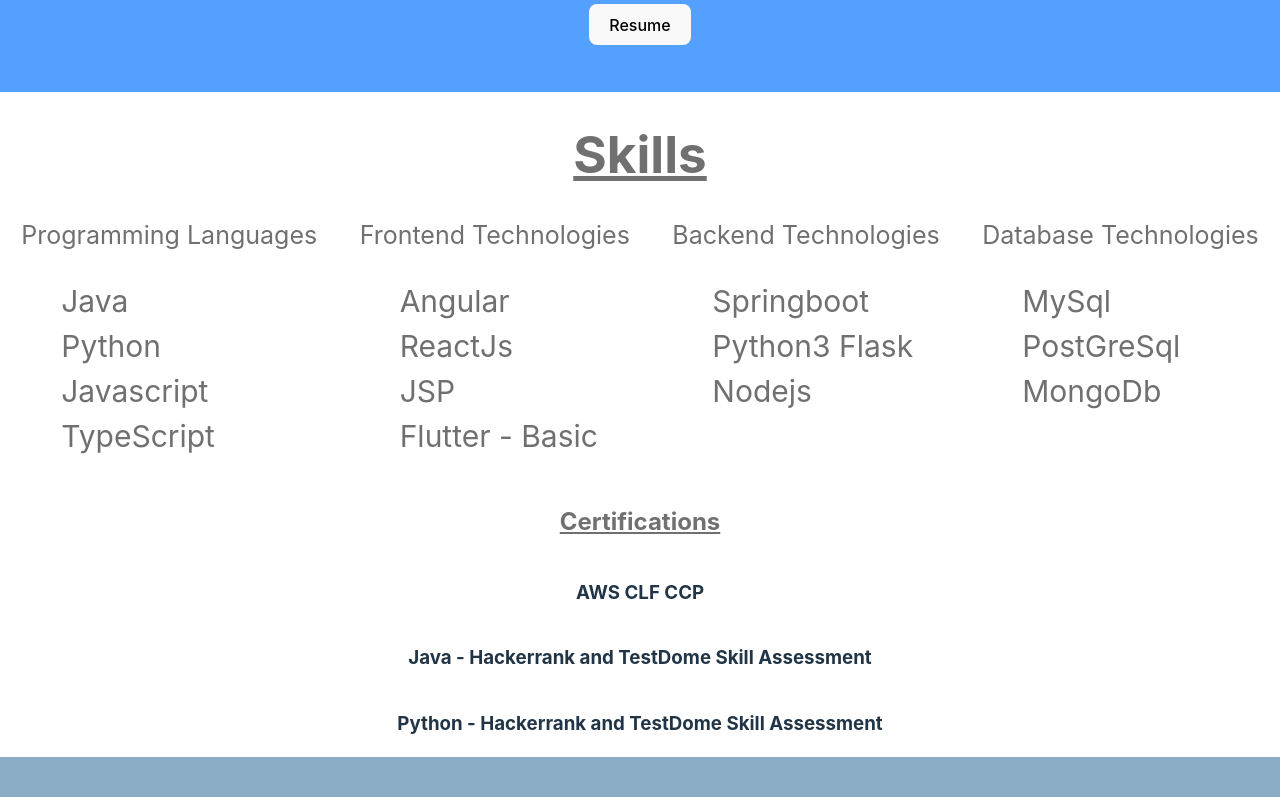
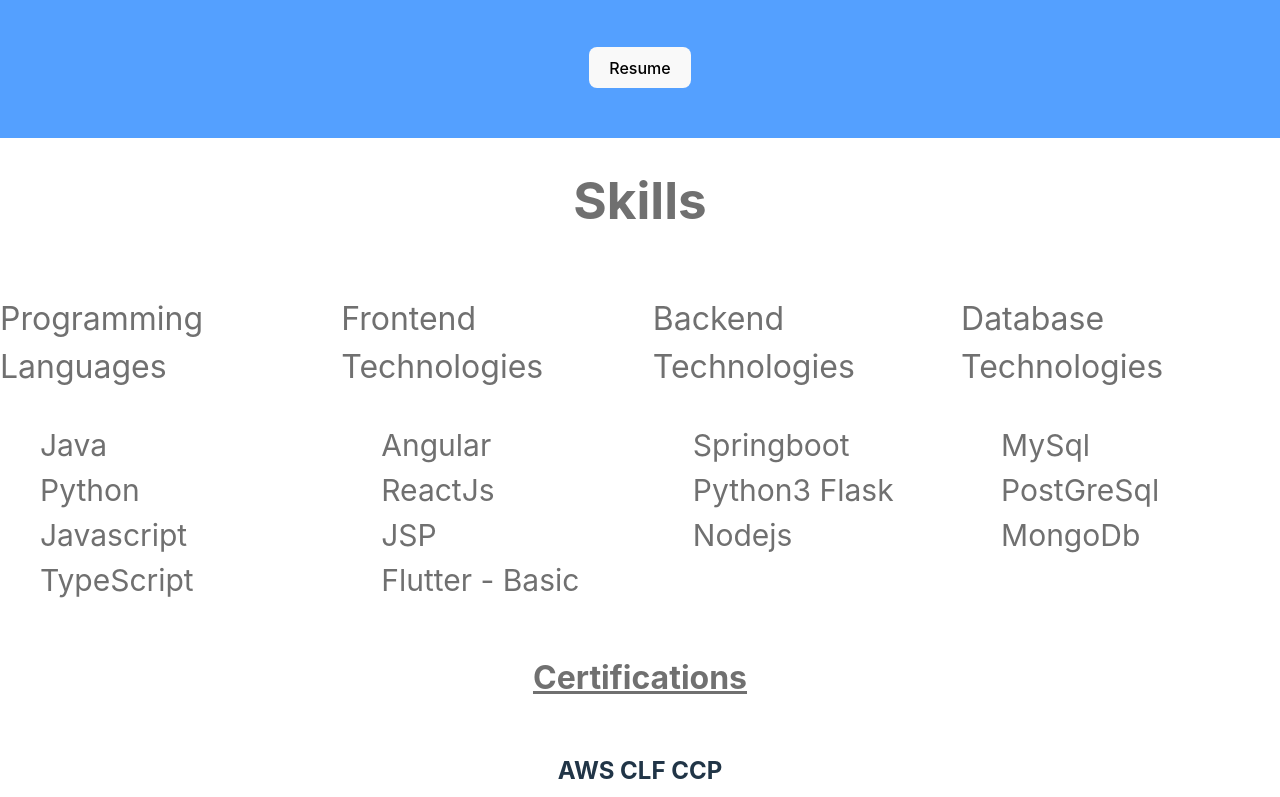
Before and after one commit to Oskred400/vite-portfolio, a React (Vite) app in the folder sid-portfolio/: page / in a window 1280 px wide. Shown: the part 1960-2757 px from the top of the page. Built offline with nearby package versions, Linux system fonts and the light colour scheme.

Commit message:
Correcting some font sizes

```diff
--- a/sid-portfolio/src/components/AboutMe/AboutMe.css
+++ b/sid-portfolio/src/components/AboutMe/AboutMe.css
@@ -8,10 +8,11 @@
 
 h2 {
     color: white;
+    font-size: xx-large;
 }
 
 h6 {
-    font-size: xx-large;
+    font-size: 32px;
     font-weight: 600;
     color: #fff;
     margin-top: -1vh;
@@ -21,7 +22,7 @@ h6 {
 .professional-summary {
     font-size: 25px;
     font-weight: 400;
-    color: #707070;
+    color: #fff;
     margin-top: -5.5vh;
     text-align: center;
 }
--- a/sid-portfolio/src/components/AppLayout/AppLayout.css
+++ b/sid-portfolio/src/components/AppLayout/AppLayout.css
@@ -1,4 +1,7 @@
 h1 {
+    text-decoration: none;
+      display: grid;
+      place-items: center;
     /* margin-left: 10vw; */
     .intro-text {
       font-size: 25px;
--- a/sid-portfolio/src/components/SkillsAndCerts/SkillsAndCerts.css
+++ b/sid-portfolio/src/components/SkillsAndCerts/SkillsAndCerts.css
@@ -20,8 +20,16 @@ h1 {
     font-size: 25px;
 }
 
-.menu-item .ul {
+.menu-item ul {
     list-style: none;
+}
+
+.menu-item .ul li {
+    font-size:x-large;
+}
+
+.menu-item p{
+    font-size: xx-large;
 }
 
 .certs-list {
@@ -32,6 +40,11 @@ h1 {
 .certs-list h2 {
     color: #707070;
     text-decoration: underline;
+    font-size: xx-large;
+}
+
+.certs-list h3 {
+    font-size: x-large;
 }
 
 @media screen and (max-width:900px) {
@@ -56,7 +69,12 @@ h1 {
 
     .certs-list h2 {
         text-decoration: underline;
+        font-size: x-large;
      }
+
+     .certs-list h3 {
+        font-size: x-large;
+    }
 
 
      .skills-list .menu-item ul li {
@@ -71,4 +89,17 @@ h1 {
             left: -2vw;
      }
 
+     .menu-item p{
+        font-size: xx-large;
+    }
+
+    .menu-item ul {
+        list-style: none;
+    }
+
+    .menu-item .ul li {
+        font-size:x-large;
+    }
+
+
 }
--- a/sid-portfolio/src/components/SkillsAndCerts/SkillsAndCerts.tsx
+++ b/sid-portfolio/src/components/SkillsAndCerts/SkillsAndCerts.tsx
@@ -8,7 +8,7 @@ export const SkillsAndCerts = () => {
       </div>
       <div className="skills-list">
         <div className="menu-item">
-          Programming Languages
+          <p>Programming Languages </p>
           <ul>
             <li>Java</li>
             <li>Python</li>
@@ -17,7 +17,7 @@ export const SkillsAndCerts = () => {
           </ul>
         </div>
         <div className="menu-item">
-        Frontend Technologies
+        <p>Frontend Technologies </p>
           <ul>
             <li>Angular</li>
             <li>ReactJs</li>
@@ -26,7 +26,7 @@ export const SkillsAndCerts = () => {
           </ul>
         </div>
         <div className="menu-item">
-          Backend Technologies
+          <p>Backend Technologies </p>
           <ul>
             <li>Springboot</li>
             <li>Python3 Flask</li>
@@ -34,7 +34,7 @@ export const SkillsAndCerts = () => {
           </ul>
         </div>
         <div className="menu-item">
-          Database Technologies
+          <p>Database Technologies </p>
           <ul>
             <li> MySql</li>
             <li> PostGreSql</li>
```
